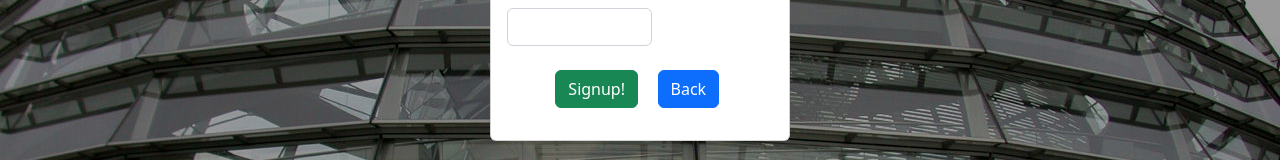
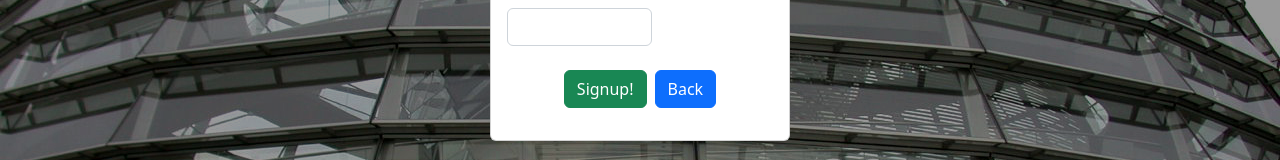
Before and after one commit to miob1781/lobby-hub-client, a React (Create React App) app: page /signup/lobbyist in a window 1280 px wide. Shown: the part 369-529 px from the top of the page. Built offline with nearby package versions, Linux system fonts and the light colour scheme.

Commit message:
wrap buttons into ButtonToolbar components

```diff
--- a/src/components/Account.js
+++ b/src/components/Account.js
@@ -1,5 +1,5 @@
 import { useContext } from "react";
-import { Container, Row, Col, Card, Button } from "react-bootstrap";
+import { Container, Card, Button, ButtonToolbar } from "react-bootstrap";
 import { LinkContainer } from "react-router-bootstrap";
 import { AuthContext } from "../context/auth.context";
 
@@ -21,18 +21,14 @@ export function Account(props) {
                 <Card.Text className="mb-3" style={{ display: type === "politician" ? "block" : "none" }}>Position: {position || "none"}</Card.Text>
                 <Card.Text className="mb-3" style={{ display: type === "politician" ? "block" : "none" }}>Party: {party || "none"}</Card.Text>
                 {renderAreasOfInfluence(type, areasOfInfluence)}
-                <Row className="justify-content-center mb-3 mt-3">
-                    <Col xs="5">
-                        <LinkContainer to={`/edit/${type}`} className="mb-3">
-                            <Button>Edit Account</Button>
-                        </LinkContainer>
-                    </Col>
-                    <Col xs="5">
-                        <LinkContainer to="/services" className="mb-3">
-                            <Button>Services</Button>
-                        </LinkContainer>
-                    </Col>
-                </Row>
+                <ButtonToolbar className="justify-content-center mb-3 mt-3">
+                    <LinkContainer to={`/edit/${type}`} className="mx-1">
+                        <Button>Edit Account</Button>
+                    </LinkContainer>
+                    <LinkContainer to="/services" className="mx-1">
+                        <Button>Services</Button>
+                    </LinkContainer>
+                </ButtonToolbar>
             </Card>
         </Container>
     )
--- a/src/components/Service.js
+++ b/src/components/Service.js
@@ -99,7 +99,7 @@ export function Service(props) {
                     {renderPoliticians(matchingPoliticians, false)}
                 </Row>
             </div>
-            <ButtonToolbar className="d-flex justify-content-center my-3">
+            <ButtonToolbar className="justify-content-center my-3">
                 <Button type="button" onClick={acceptOffer} className="mx-1" style={{ display: type === "politician" && !service?.politicians.find(pol => pol._id === user._id) ? "inline-block" : "none" }}>Accept Offer</Button>
                 <Button type="button" variant="danger" onClick={deleteService} className="mx-1" style={{ display: type === "lobbyist" ? "inline-block" : "none" }}>Delete</Button>
                 <LinkContainer to={`/services/form/${serviceId}`} className="mx-1" style={{ display: type === "lobbyist" ? "inline-block" : "none" }}>
--- a/src/components/ServicesList.js
+++ b/src/components/ServicesList.js
@@ -1,5 +1,5 @@
 import { useState, useEffect, useContext } from "react";
-import { Container, Row, Col, Card, Button } from "react-bootstrap";
+import { Container, Row, Col, Card, Button, ButtonToolbar } from "react-bootstrap";
 import { LinkContainer } from "react-router-bootstrap";
 import { AuthContext } from "../context/auth.context";
 import axios from "axios";
@@ -60,16 +60,16 @@ export function ServicesList(props) {
 
     return (
         <Container>
-            <h2 className="display-5 mb-3">Services</h2>
+            <h2 className="h2 mb-3">Services</h2>
             <Col className="d-flex justify-content-center mb-3">
                 <LinkContainer to="/services/form/create" style={{ display: type === "lobbyist" ? "block" : "none" }} className="mb-3">
                     <Button variant="success">New Service</Button>
                 </LinkContainer>
             </Col>
-            <div style={{ display: type === "politician" ? "block" : "none" }} className="mb-3">
-                <Button type="button" onClick={() => setTypeOfServices("matching")}>Services matching your keywords</Button>
-                <Button type="button" onClick={() => setTypeOfServices("agreed")}>Services you agreed on</Button>
-            </div>
+            <ButtonToolbar style={{ display: type === "politician" ? "block" : "none" }} className="justify-content-center mb-3">
+                <Button type="button" variant="success" className="mx-1" onClick={() => setTypeOfServices("matching")}>Services matching your keywords</Button>
+                <Button type="button" variant="success" className="mx-1" onClick={() => setTypeOfServices("agreed")}>Services you agreed on</Button>
+            </ButtonToolbar>
             <Row className="d-flex justify-content-center">
                 {renderServices()}
             </Row>
--- a/src/components/Signup.js
+++ b/src/components/Signup.js
@@ -1,6 +1,6 @@
 import { useState, useContext } from "react";
 import { useParams, useNavigate } from "react-router-dom";
-import { Container, Row, Col, Card, Form, Button } from "react-bootstrap"
+import { Container, Row, Col, Card, Form, Button, ButtonToolbar } from "react-bootstrap"
 import { LinkContainer } from "react-router-bootstrap"
 import axios from "axios";
 import { KeywordsList } from "./KeywordsList";
@@ -143,16 +143,12 @@ export function Signup(props) {
                         {type === "politician" && (areasOfInfluence.length > 0 || !_id) &&
                             <KeywordsList areasOfInfluence={areasOfInfluence} setFormData={setFormData} />}
                     </div>
-                    <Row className="mb-3 mt-4 justify-content-center">
-                        <Col xs="4">
-                            <Button className="btn-success">{_id ? "Edit" : "Signup!"}</Button>
-                        </Col>
-                        <Col xs="4">
-                            <LinkContainer to="/">
-                                <Button type="button">Back</Button>
-                            </LinkContainer>
-                        </Col>
-                    </Row>
+                    <ButtonToolbar className="mb-3 mt-4 justify-content-center">
+                        <Button variant="success" className="mx-1">{_id ? "Edit" : "Signup!"}</Button>
+                        <LinkContainer to="/">
+                            <Button type="button" className="mx-1">Back</Button>
+                        </LinkContainer>
+                    </ButtonToolbar>
                 </Form>
             </Card>
         </Container>
```
Also changed, not shown: src/App.js (+6 -6 lines).
